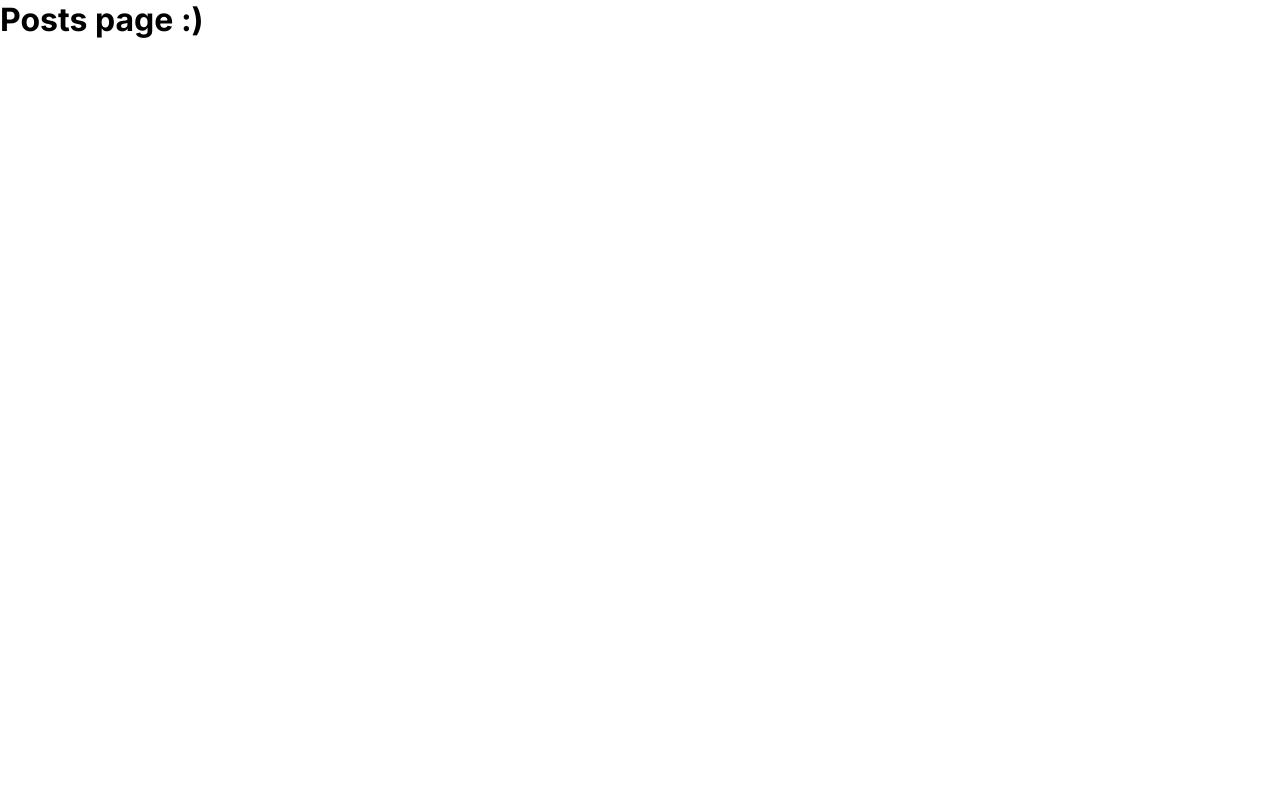
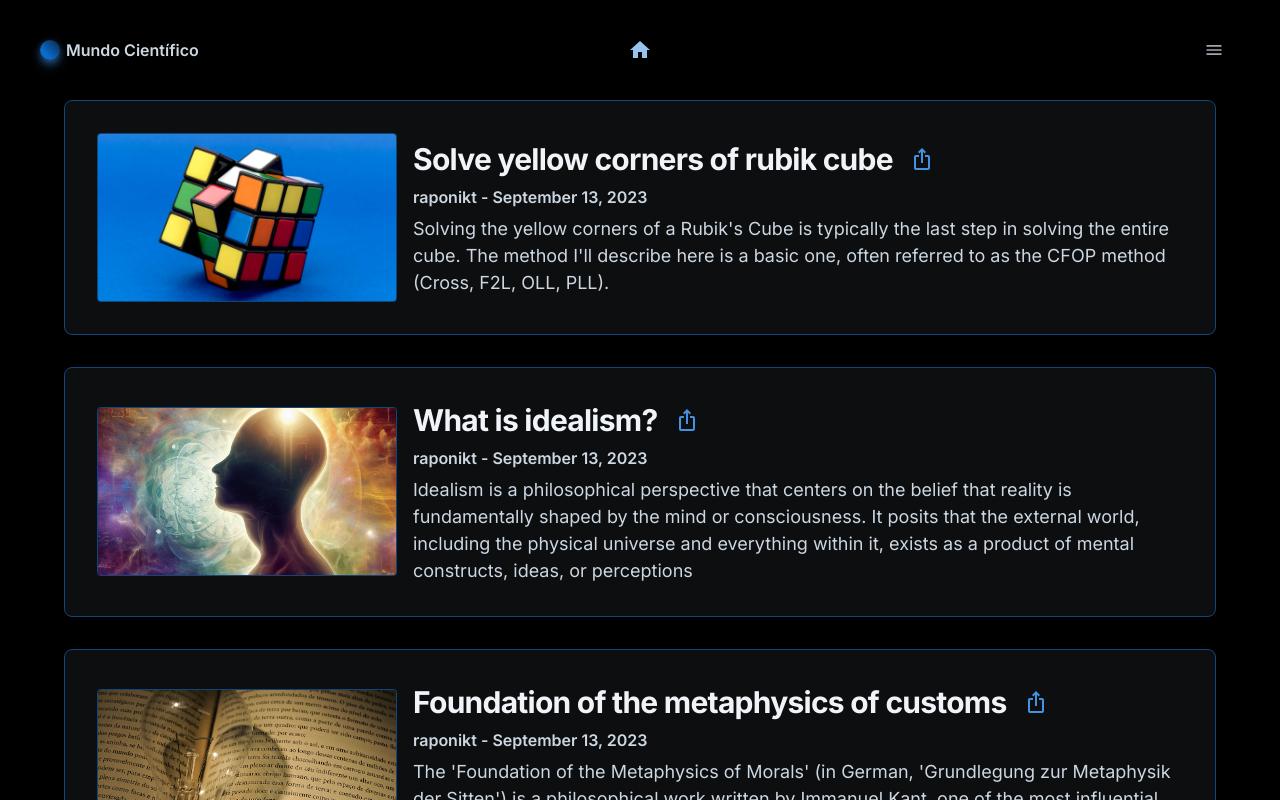
Before and after one commit to rapon1kt/mundo-cientifico, a Next.js app: page /v1/posts in a window 1280 px wide. Shown: the top 800 px of the page. Built offline with nearby package versions, Linux system fonts and the light colour scheme.

Commit message:
feat: create first structure of post page

```diff
--- a/src/app/v1/posts/page.tsx
+++ b/src/app/v1/posts/page.tsx
@@ -1,5 +1,19 @@
+"use client";
+import { Copyright, NavBar, PostFeed } from "@/components";
+import { CssVarsProvider, Box } from "@mui/joy";
+import { useSearchParams } from "next/navigation";
+
 export default function PostsPage() {
-  return(
-    <h1>Posts page :)</h1>
-  )
+	const searchParams = useSearchParams();
+	const search = searchParams.get("query");
+
+	return (
+		<CssVarsProvider defaultMode="dark" disableTransitionOnChange>
+			<NavBar />
+			<Box sx={{ bgcolor: (theme) => theme.palette.background.body }}>
+				{search === "older" ? <PostFeed older /> : <PostFeed />}
+				<Copyright />
+			</Box>
+		</CssVarsProvider>
+	);
 }
```
